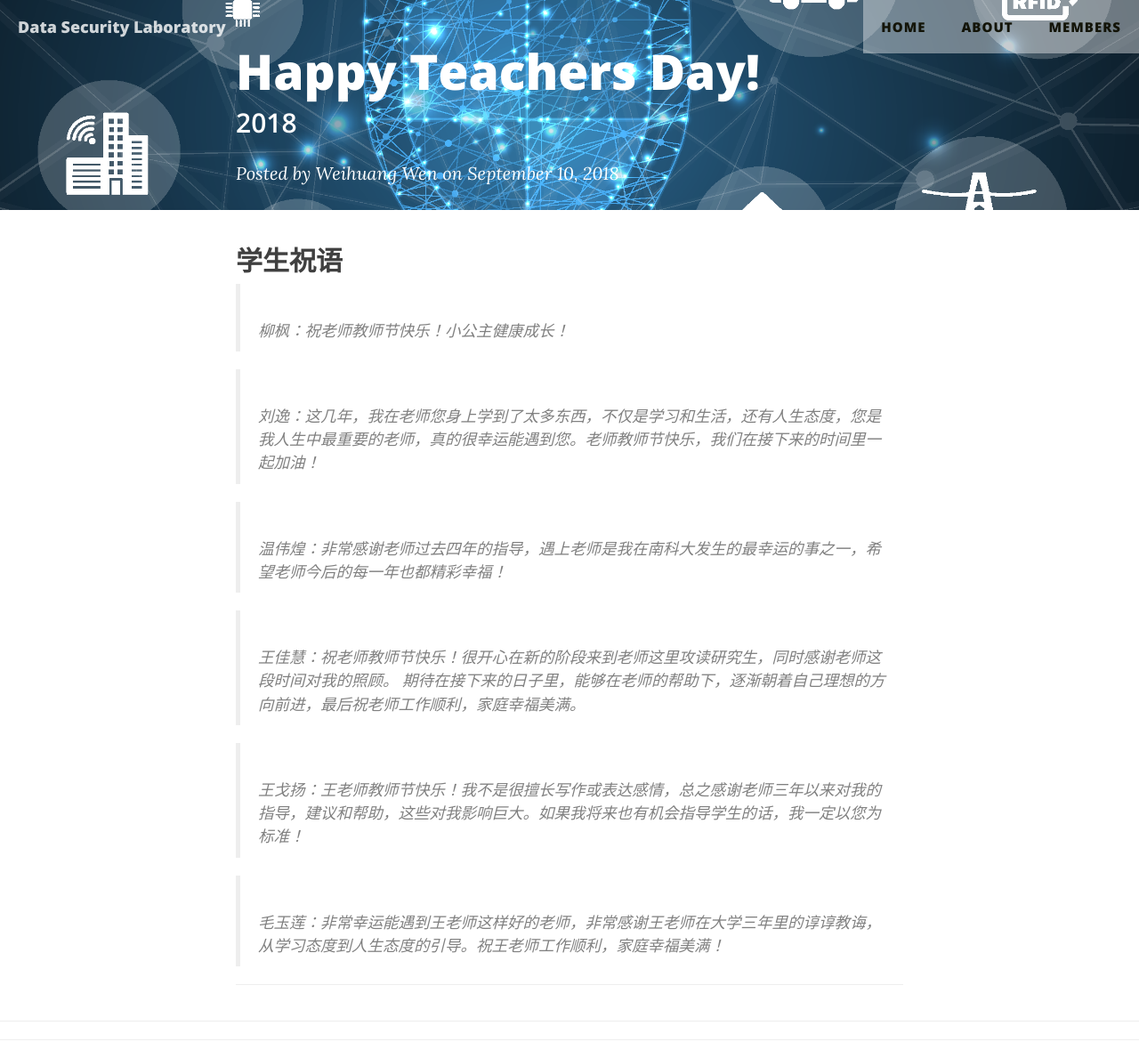
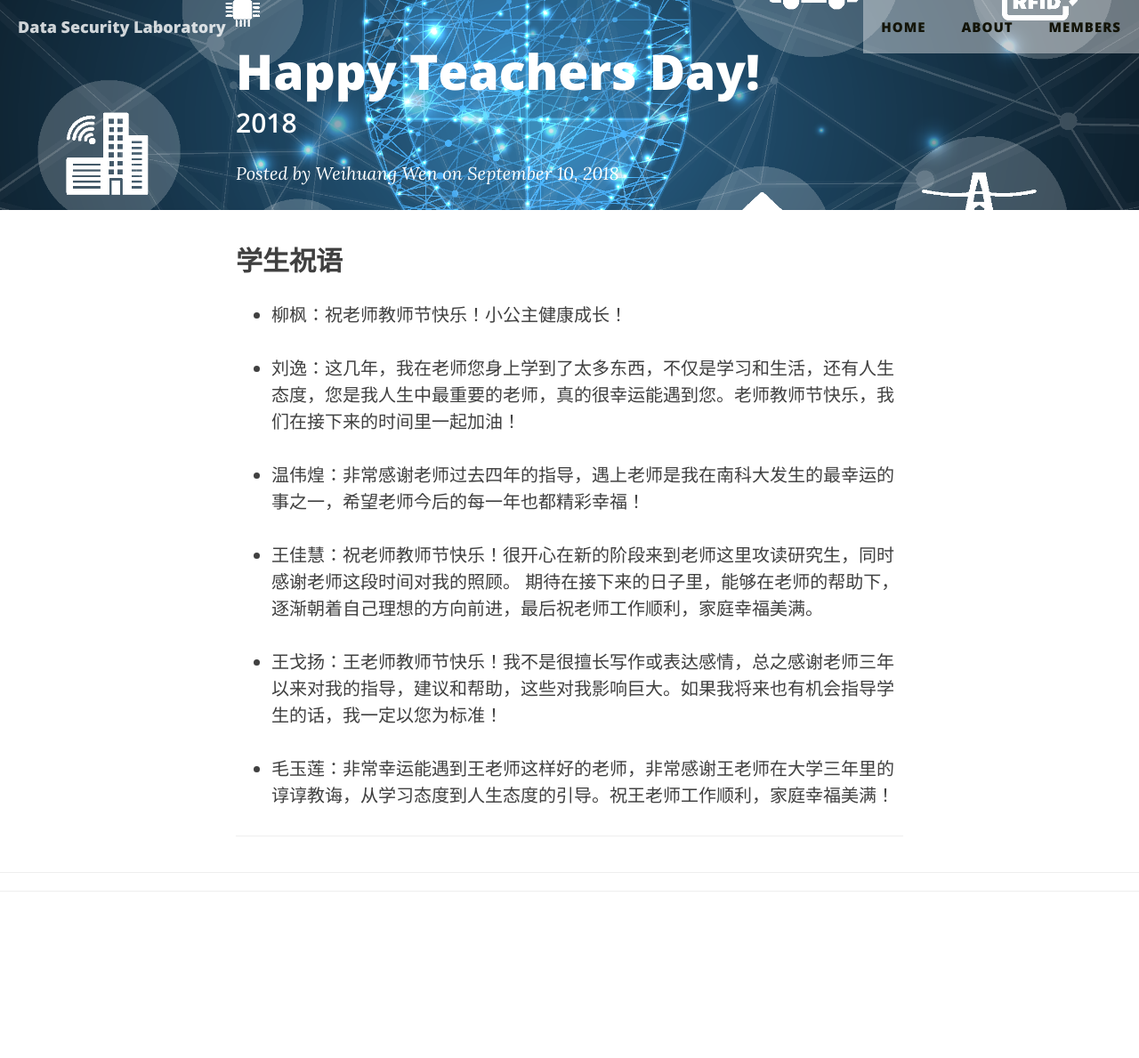
Before and after one commit to Wang-Qi-group/wang-qi-group.github.io, a Jekyll site: the page built from _posts/2018-09-10-Happy-Teachers-Day.md, in a window 1280 px wide. Shown: the whole page at 89% size. Built offline with Jekyll 4.4.1, drawn with Linux system fonts in a browser that asks for light colours; nearby versions of some CDN libraries; after the commit the page ends 1022 px from its top, so only the background shows below that.

Commit message:
rm quote

```diff
--- a/_posts/2018-09-10-Happy-Teachers-Day.md
+++ b/_posts/2018-09-10-Happy-Teachers-Day.md
@@ -9,15 +9,15 @@ category:   Post
 
 ## 学生祝语
 
-> 柳枫：祝老师教师节快乐！小公主健康成长！
+- 柳枫：祝老师教师节快乐！小公主健康成长！
 
-> 刘逸：这几年，我在老师您身上学到了太多东西，不仅是学习和生活，还有人生态度，您是我人生中最重要的老师，真的很幸运能遇到您。老师教师节快乐，我们在接下来的时间里一起加油！
+- 刘逸：这几年，我在老师您身上学到了太多东西，不仅是学习和生活，还有人生态度，您是我人生中最重要的老师，真的很幸运能遇到您。老师教师节快乐，我们在接下来的时间里一起加油！
 
-> 温伟煌：非常感谢老师过去四年的指导，遇上老师是我在南科大发生的最幸运的事之一，希望老师今后的每一年也都精彩幸福！
+- 温伟煌：非常感谢老师过去四年的指导，遇上老师是我在南科大发生的最幸运的事之一，希望老师今后的每一年也都精彩幸福！
 
-> 王佳慧：祝老师教师节快乐！很开心在新的阶段来到老师这里攻读研究生，同时感谢老师这段时间对我的照顾。
+- 王佳慧：祝老师教师节快乐！很开心在新的阶段来到老师这里攻读研究生，同时感谢老师这段时间对我的照顾。
 期待在接下来的日子里，能够在老师的帮助下，逐渐朝着自己理想的方向前进，最后祝老师工作顺利，家庭幸福美满。
 
-> 王戈扬：王老师教师节快乐！我不是很擅长写作或表达感情，总之感谢老师三年以来对我的指导，建议和帮助，这些对我影响巨大。如果我将来也有机会指导学生的话，我一定以您为标准！
+- 王戈扬：王老师教师节快乐！我不是很擅长写作或表达感情，总之感谢老师三年以来对我的指导，建议和帮助，这些对我影响巨大。如果我将来也有机会指导学生的话，我一定以您为标准！
 
-> 毛玉莲：非常幸运能遇到王老师这样好的老师，非常感谢王老师在大学三年里的谆谆教诲，从学习态度到人生态度的引导。祝王老师工作顺利，家庭幸福美满！
+- 毛玉莲：非常幸运能遇到王老师这样好的老师，非常感谢王老师在大学三年里的谆谆教诲，从学习态度到人生态度的引导。祝王老师工作顺利，家庭幸福美满！
```
